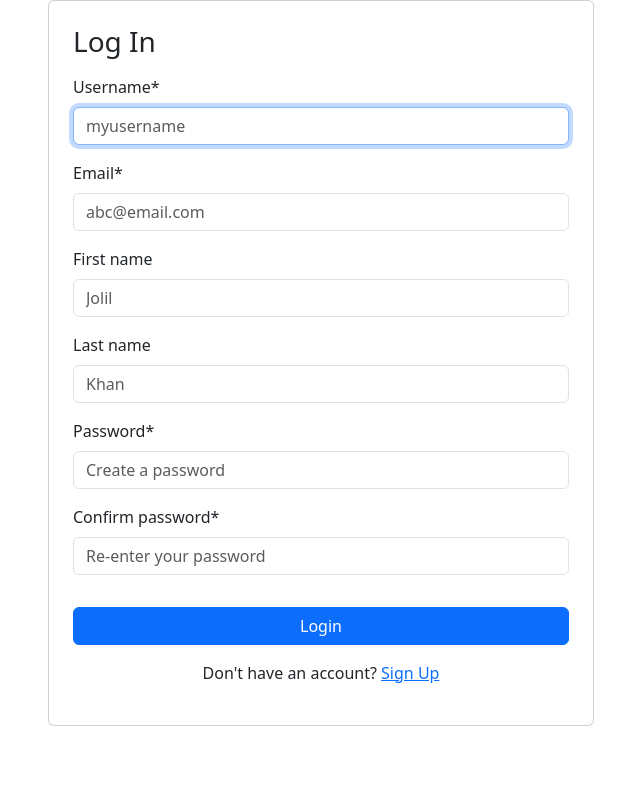
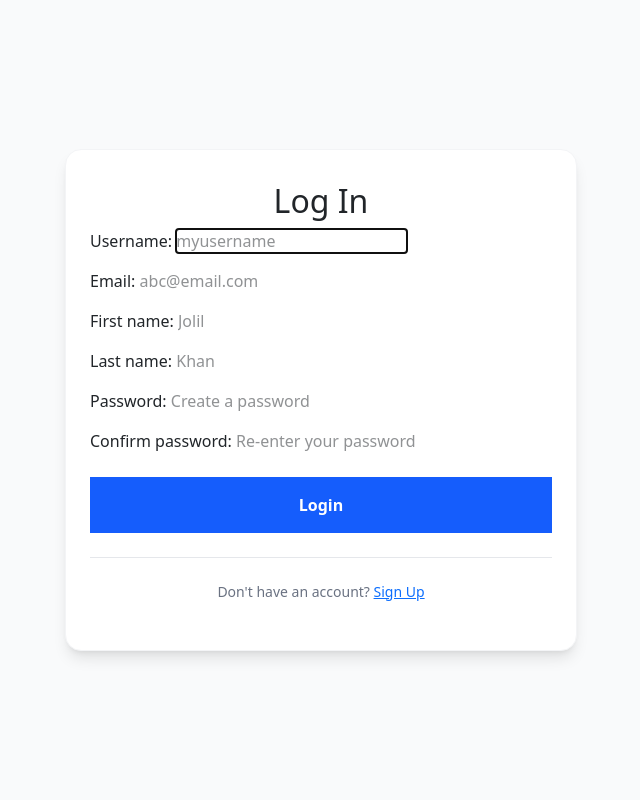
Before and after one commit to rezasdsju/social-media-django, a Django app: template templates/App_Login/login.html in a window 1280 px wide. Shown: the whole page, without its empty margins (319-959 px from the left). Run offline with Django 5.2, Linux system fonts and the light colour scheme; the template is opened without the code that fills it: values that come from a table or form of the project are taken from there, others are empty; some libraries are stand-ins or nearby versions.

Commit message:
refactor: convert login template from Bootstrap to Tailwind

```diff
--- a/templates/App_Login/login.html
+++ b/templates/App_Login/login.html
@@ -1,32 +1,34 @@
 {% extends 'navbar.html' %}
+{% load tailwind_filters %}
+{% load static %}
 
-{% load crispy_forms_tags %}
-{% load static %}
 {% block title %}
   Login
 {% endblock %}
 
 {% block content %}
-  <div class="row justify-content-center">
-    <div class="col-md-6">
-      <div class="card p-4">
-        <h3 class="mb-3">Log In</h3>
+  <div class="min-h-screen flex items-start sm:items-center justify-center bg-gray-50 px-0 sm:px-6 lg:px-8 py-0 sm:py-10">
+    <div class="w-full max-w-lg bg-white sm:rounded-2xl sm:shadow-lg sm:border sm:border-gray-100 px-4 py-8 sm:p-8">
+      <h2 class="text-center text-2xl sm:text-3xl font-bold text-gray-800 mb-6">Log In</h2>
 
-        <form method="post" action="">
-          {% csrf_token %}
+      <form method="post" action="" novalidate class="w-full space-y-4">
+        {% csrf_token %}
 
-          {{ form|crispy }}
+        <div class="w-full">{{ form|crispy }}</div>
 
-          <button type="submit" class="btn btn-primary mt-3 w-100">Login</button>
-        </form>
-        <p class="text-center mt-3">
-          Don't have an account?
-          <a href="{% url 'App_Login:sign_up' %}">Sign Up</a>
-        </p>
-      </div>
+        <button type="submit" class="w-full mt-2 py-3 px-4 rounded-lg bg-blue-600 hover:bg-blue-700 active:bg-blue-800 text-white font-semibold text-base transition duration-150 focus:outline-none focus:ring-2 focus:ring-blue-500 focus:ring-offset-2">Login</button>
+      </form>
+
+      <div class="border-t border-gray-200 my-6"></div>
+
+      <p class="text-center text-sm text-gray-500">
+        Don't have an account?
+        <a href="{% url 'App_Login:sign_up' %}" class="text-blue-600 hover:text-blue-700 font-medium hover:underline">Sign Up</a>
+      </p>
     </div>
   </div>
 {% endblock %}
+
 {% block extra_js %}
   <script src="{% static 'js/password-toggle.js' %}"></script>
   <script>
```
